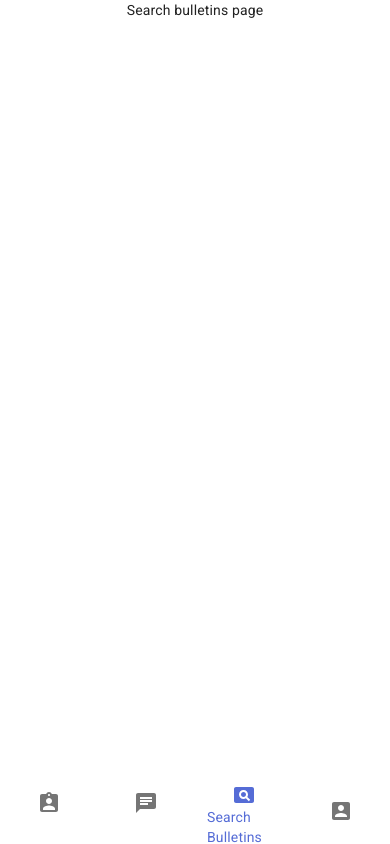
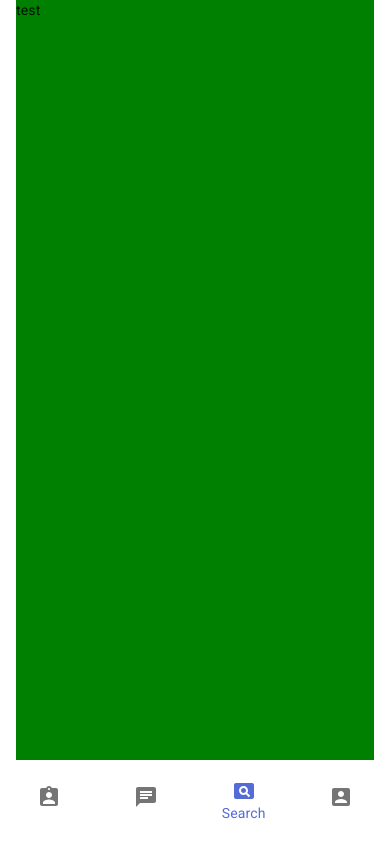
Before and after one commit to sxtnkyl/beer-bulletin, a Next.js app: page /SearchBulletins in a window 390 px wide. Built offline with nearby package versions, Linux system fonts and the light colour scheme.

Commit message:
implemented mobile friendly layout

```diff
--- a/components/bottomNav/BotNavButton.jsx
+++ b/components/bottomNav/BotNavButton.jsx
@@ -1,13 +1,13 @@
 import PropTypes from "prop-types";
 import { forwardRef } from "react";
-import NextLink from "next/link";
+import Tacos from "next/link";
 import * as C from "@material-ui/core";
 
 const Link = forwardRef(({ href, as, prefetch, ...props }, ref) => {
   return (
-    <NextLink href={href} as={as} prefetch={prefetch} passHref>
+    <Tacos href={href} as={as} prefetch={prefetch} passHref>
       <C.BottomNavigationAction ref={ref} {...props} />
-    </NextLink>
+    </Tacos>
   );
 });
 
--- a/components/bottomNav/index.jsx
+++ b/components/bottomNav/index.jsx
@@ -5,6 +5,7 @@ import ChatIcon from "@material-ui/icons/Chat";
 import PageviewIcon from "@material-ui/icons/Pageview";
 import AccountBoxIcon from "@material-ui/icons/AccountBox";
 import Link from "./BotNavButton";
+import CreatePostButton from "../buttons/CreatePostButton";
 
 const BottomNav = () => {
   let paths = [
@@ -14,12 +15,7 @@ const BottomNav = () => {
     "UserProfile",
   ];
   //tab routes left to right
-  let tabs = [
-    "Users Bulletins",
-    "Current Chats",
-    "Search Bulletins",
-    "User Profile",
-  ];
+  let tabs = ["Bulletins", "Chats", "Search", "Profile"];
 
   let icons = [
     <AssignmentIndIcon />,
@@ -36,11 +32,12 @@ const BottomNav = () => {
   };
 
   let tabButtons = tabs.map((tab, i) => (
-    <Link href={paths[i]} label={tab} value={i} icon={icons[i]} />
+    <Link href={paths[i]} label={tab} value={i} icon={icons[i]} key={i} />
   ));
 
   return (
     <C.BottomNavigation value={activeTab} onChange={handleChange}>
+      <CreatePostButton />
       {tabButtons}
     </C.BottomNavigation>
   );
--- a/components/buttons/CreatePostButton.jsx
+++ b/components/buttons/CreatePostButton.jsx
@@ -1,9 +1,19 @@
 import * as C from "@material-ui/core";
 import AddCircleIcon from "@material-ui/icons/AddCircle";
+import theme from "../../styles/theme";
 
+const useStyles = C.makeStyles((theme) => ({
+  createPostBtn: {
+    position: "absolute",
+    top: "-110%",
+    right: "5%",
+    background: "blue",
+  },
+}));
 const CreatePostButton = () => {
+  const classes = useStyles();
   return (
-    <C.IconButton aria-label="delete">
+    <C.IconButton className={classes.createPostBtn} aria-label="create post">
       <AddCircleIcon />
     </C.IconButton>
   );
--- a/next.config.js
+++ b/next.config.js
@@ -1,3 +1,3 @@
 module.exports = {
   reactStrictMode: true,
-}
+};
--- a/pages/SearchBulletins/index.jsx
+++ b/pages/SearchBulletins/index.jsx
@@ -1,8 +1,13 @@
 //populate with posts
+import { green } from "@material-ui/core/colors";
 import PageContainer from "../../components/PageContainer";
 
 const SearchBulletins = () => {
-  return <PageContainer>Search bulletins page</PageContainer>;
+  return (
+    <PageContainer>
+      <div style={{ height: "1000px", background: "green" }}>test</div>
+    </PageContainer>
+  );
 };
 
 export default SearchBulletins;
--- a/styles/theme.jsx
+++ b/styles/theme.jsx
@@ -24,19 +24,19 @@ let theme = createTheme({
         },
         "#__next": {
           height: "100%",
+          display: "flex",
+          flexDirection: "column",
         },
       },
     },
     MuiBottomNavigation: {
-      root: { zIndex: 100, width: "100%", position: "fixed", bottom: 0 },
+      root: { zIndex: 100, width: "100%", flex: "0 0 10%" },
     },
     MuiContainer: {
       root: {
-        height: "100%",
+        overflowY: "auto",
+        flexGrow: "1",
         background: "white",
-        display: "flex",
-        flexDirection: "column",
-        alignItems: "center",
       },
     },
   },
```
Also changed, not shown: pages/index.js (+6 -5 lines).
